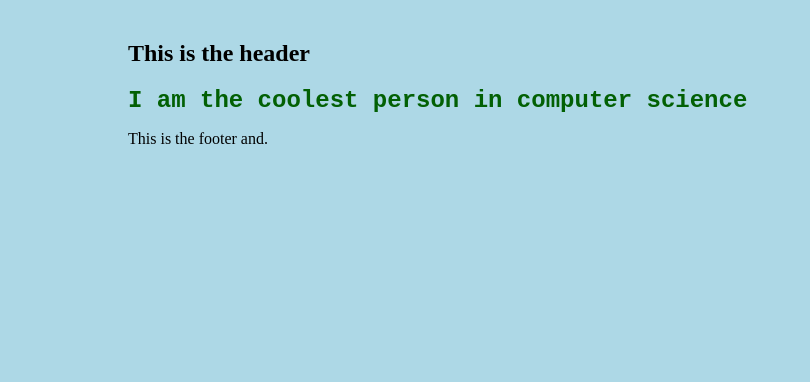
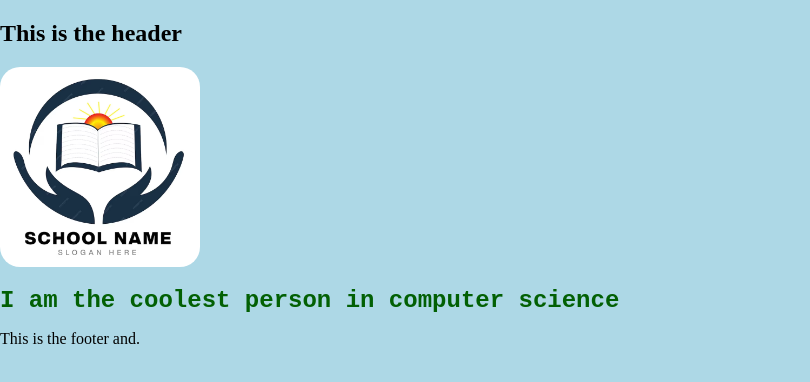
Before and after one commit to darrenhector/MyHomePage, a plain HTML site: page index.html in a window 1280 px wide. Shown: the whole page, without its empty margins (0-810 px from the left). Drawn offline with Linux system fonts and the light colour scheme.

Commit message:
added image
added image

```diff
--- a/index.html
+++ b/index.html
@@ -8,10 +8,10 @@
 
     <link rel="stylesheet" href="style.css">
 </head>
-<body id="container">
+<body >
     <header>
         <h2>This is the header</h2>
-
+        <img src="school_logo.avif" alt="school logo" width="100%" height="20%">
     </header>
     <h1>I am the coolest person in computer science</h1>
     <footer>
--- a/style.css
+++ b/style.css
@@ -7,6 +7,8 @@ h1 {
 }
 
 body {
+    width:100%;
+    height: 100%;
     background-color: lightblue;
     margin: 0;
 }
@@ -36,3 +38,11 @@ body {
     border-top: 1px solid #ccc;
     font-size: medium;
 }
+
+img{
+    width: 200px;
+    height: auto;
+    border-radius: 20px;
+
+
+}
```
Also changed, not shown: school_logo.avif (added), 1 other file.
